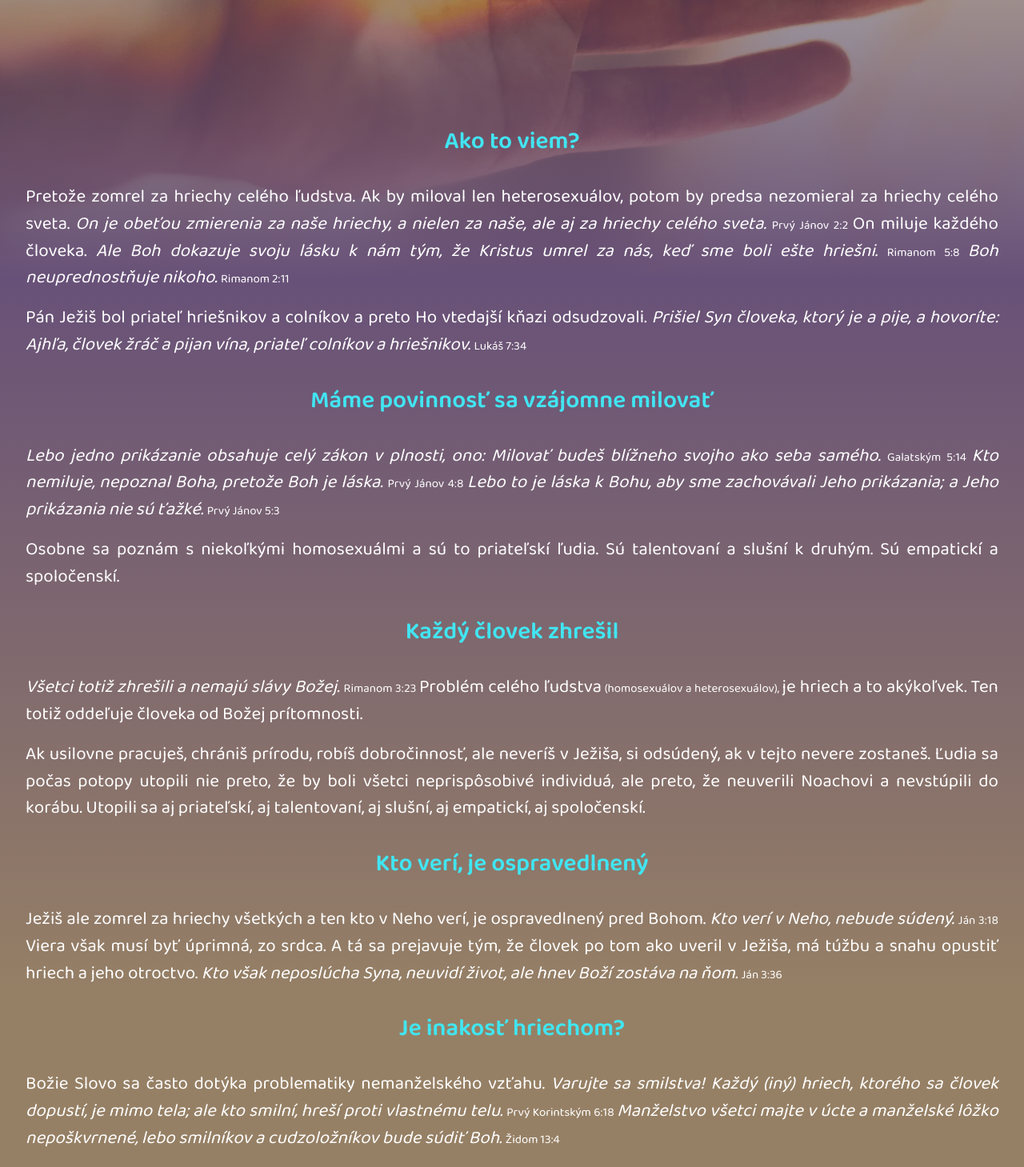
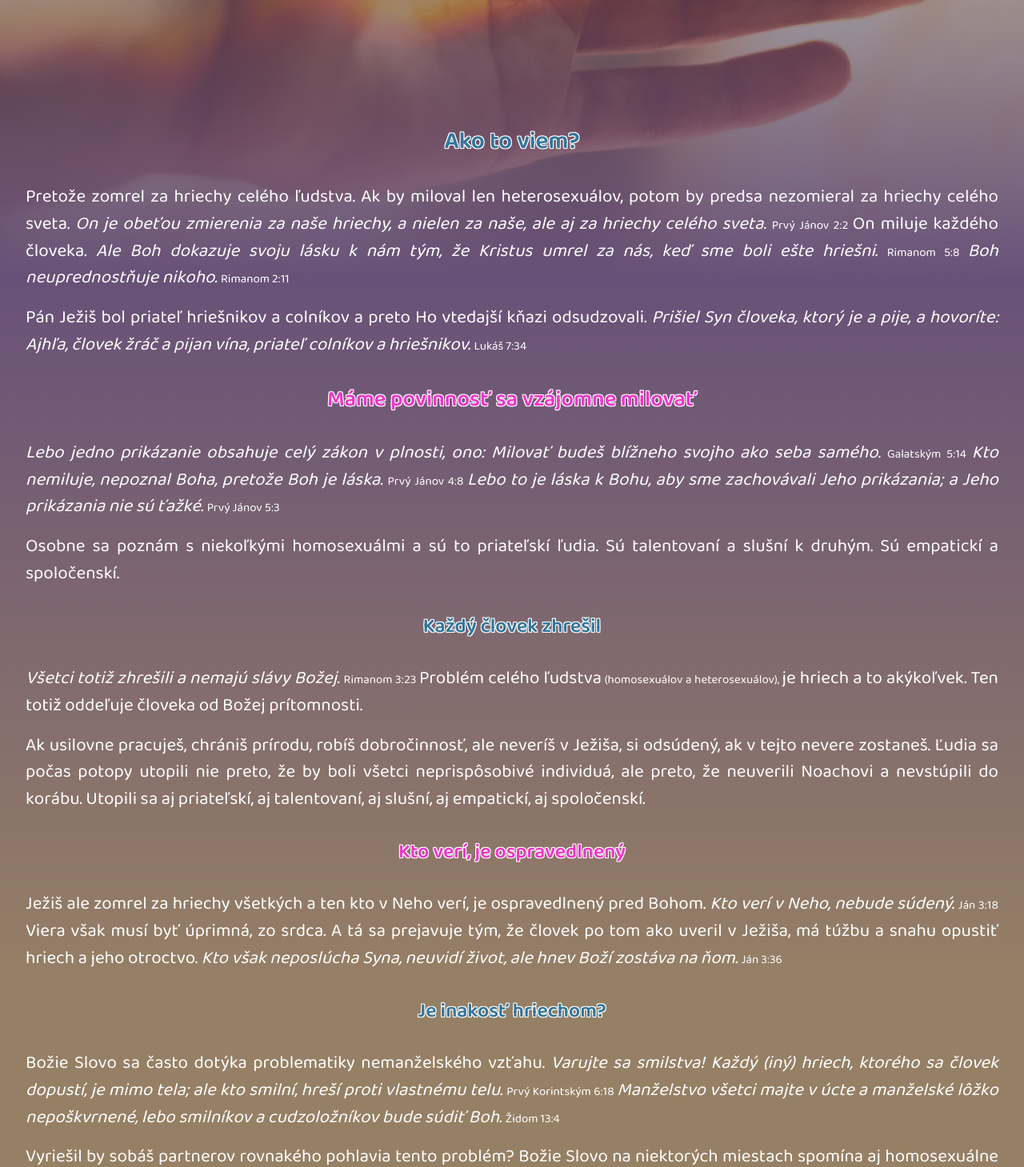
Before and after one commit to pkvarg/duhovyrod.sk, a React (Vite) app: page / in a window 1280 px wide. Shown: the part 571-2030 px from the top of the page at 80% size. Built offline with nearby package versions, Linux system fonts and the light colour scheme.

Commit message:
Sk colors

```diff
--- a/src/Home.jsx
+++ b/src/Home.jsx
@@ -43,7 +43,7 @@ const Home = () => {
             </div>
             <div className='duha-grad'>
               <div className='text-justify mx-4 lg:mx-8 text-[22.5px] pt-20 py-8 intro'>
-                <h3 className='text-white text-[25px] -mt-[25%] sub-grad'>
+                <h3 className='text-white text-[30px] -mt-[25%] subtitle'>
                   Ako to viem?
                 </h3>
                 <p>
@@ -77,7 +77,7 @@ const Home = () => {
                   <span className='text-[15px]'> Lukáš 7:34 </span>
                 </p>
 
-                <h3 className='text-white text-[25px]'>
+                <h3 className='text-white text-[27.5px] subtitle-pink'>
                   Máme povinnosť sa vzájomne milovať
                 </h3>
                 <p>
@@ -105,7 +105,9 @@ const Home = () => {
                   spoločenskí.
                 </p>
 
-                <h3 className='text-white text-[25px]'>Každý človek zhrešil</h3>
+                <h3 className='text-white text-[25px] subtitle'>
+                  Každý človek zhrešil
+                </h3>
                 <p>
                   <span className='italic'>
                     {' '}
@@ -130,7 +132,7 @@ const Home = () => {
                   talentovaní, aj slušní, aj empatickí, aj spoločenskí.
                 </p>
 
-                <h3 className='text-white text-[25px]'>
+                <h3 className='text-white text-[25px] subtitle-pink'>
                   Kto verí, je ospravedlnený
                 </h3>
                 <p>
@@ -152,7 +154,9 @@ const Home = () => {
                   <span className='text-[15px]'> Ján 3:36 </span>
                 </p>
 
-                <h3 className='text-white text-[25px]'>Je inakosť hriechom?</h3>
+                <h3 className='text-white text-[25px] subtitle'>
+                  Je inakosť hriechom?
+                </h3>
                 <p>
                   Božie Slovo sa často dotýka problematiky nemanželského vzťahu.
                   <span className='italic'>
@@ -209,7 +213,7 @@ const Home = () => {
                   <span className='text-[15px]'> Prvý Korintským 6:9-10</span>
                 </p>
 
-                <h3 className='text-white text-[25px]'>
+                <h3 className='text-white text-[25px] subtitle-pink'>
                   Možno sa necítiš byť tým kým si sa narodil
                 </h3>
 
@@ -245,7 +249,9 @@ const Home = () => {
                   dobrý úmysel. Tak prečo ísť proti vôli Najvyššieho?
                 </p>
 
-                <h3 className='text-white text-[25px]'>Sám to nezvládneš</h3>
+                <h3 className='text-white text-[25px] subtitle'>
+                  Sám to nezvládneš
+                </h3>
                 <p>
                   Ak prijmeš Ježiša, začne v tebe boj dvoch svetov.
                   <span className='italic'>
@@ -282,7 +288,9 @@ const Home = () => {
                   </span>
                 </p>
 
-                <h3 className='text-white text-[25px]'>Rozhodni sa správne!</h3>
+                <h3 className='text-white text-[25px] subtitle-pink'>
+                  Rozhodni sa správne!
+                </h3>
                 <p>
                   Tvoja duša je vzácna, neostávaj v satanovom zvode. Nezatváraj
                   pred tým oči. Tým, že sa budeš snažiť v to neveriť, nespôsobíš
@@ -566,11 +574,10 @@ const Home = () => {
       <CookieConsent
         location='bottom'
         style={{
-          background: '#000000',
+          background: '#6e587a',
           color: '#f1bf41',
           fontSize: '18px',
           textAlign: 'justify',
-          border: '1px solid #ffffff',
         }}
         buttonStyle={{
           background: '#39bb2f',
--- a/src/index.css
+++ b/src/index.css
@@ -15,19 +15,26 @@ body {
   font-family: 'Pacifico', cursive;
 }
 
+.subtitle {
+  color: rgb(51, 117, 155);
+  /* color: hsl(184, 86%, 60%); */
+  text-shadow: -1px -1px 0 white, 1px -1px 0 white, -1px 1px 0 white,
+    1px 1px 0 white;
+}
+
+.subtitle-pink {
+  color: #ee36c9;
+  text-shadow: -1px -1px 0 white, 1px -1px 0 white, -1px 1px 0 white,
+    1px 1px 0 white;
+}
+
 .intro h3 {
-  color: hsl(184, 86%, 60%);
-  font-size: 30px;
   font-weight: bolder;
+  text-align: center;
+  padding: 30px 0;
+
   /* font-family: 'Pacifico', cursive; */
   /* letter-spacing: 3px; */
-}
-
-/* kazdy druhy #ee36c9 */
-
-.intro h3 {
-  text-align: center;
-  padding: 30px 0;
 }
 
 .duha-gradient {
```
